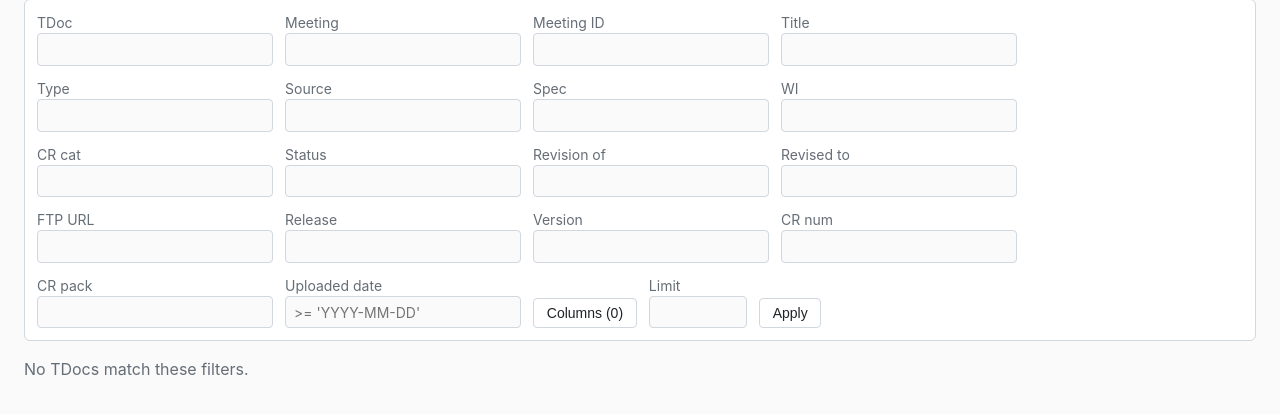
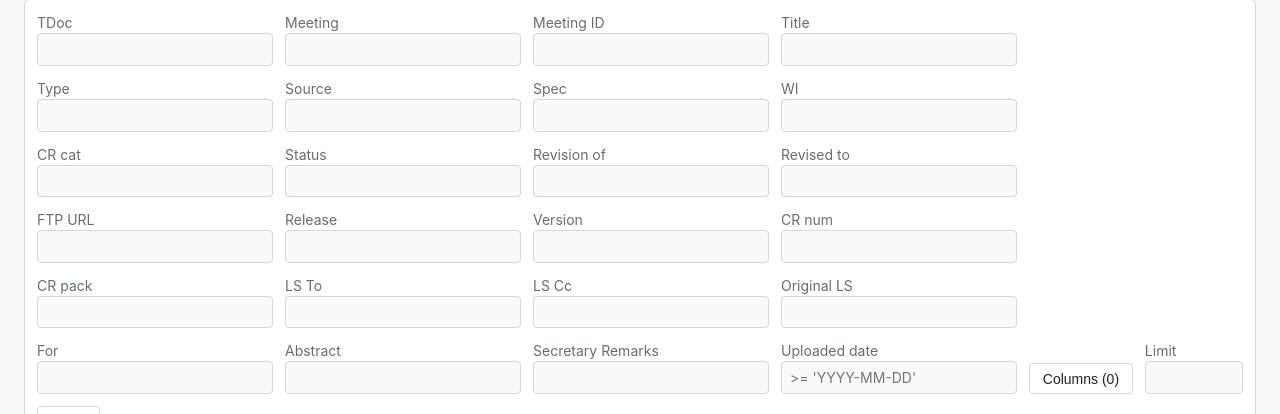
Before and after one commit to jerrywang121/doc3gpp, a Python web app: template src/doc3gpp/web/templates/tdoc_list.html in a window 1280 px wide. Shown: the part 179-593 px from the top of the page. Run offline with Jinja, Linux system fonts and the light colour scheme; the template is opened without the code that fills it, so the values that code supplies are empty.

Commit message:
feat(web): plumb six XLSX-metadata fields through /tdocs route + detail
TDOC_COLUMN_LABELS gains six new entries, list_tdocs accepts the
six Query params, the filter form gains six input cells, and
tdoc_show.html renders an 'XLSX metadata' panel when any of the
six fields is non-None. Default column visibility unchanged.

```diff
--- a/src/doc3gpp/web/render.py
+++ b/src/doc3gpp/web/render.py
@@ -47,6 +47,12 @@ TDOC_COLUMN_LABELS: dict[str, str] = {
     "cr_cat": "CR Category",
     "version": "Version",
     "related_wis": "Related WIs",
+    "ls_to": "LS To",
+    "ls_cc": "LS Cc",
+    "original_ls": "Original LS",
+    "tdoc_for": "For",
+    "abstract": "Abstract",
+    "secretary_remarks": "Secretary Remarks",
 }
 
 # Default HTML table columns: the previous hard-coded set with
--- a/src/doc3gpp/web/static/style.css
+++ b/src/doc3gpp/web/static/style.css
@@ -362,6 +362,15 @@ details.hit-details summary {
   overflow-x: auto;
 }
 
+.xlsx-meta-pre {
+  margin: 0.25rem 0 0;
+  white-space: pre-wrap;
+  word-break: break-word;
+  background: var(--code-bg);
+  padding: 0.5rem;
+  border-radius: 4px;
+}
+
 /* TDoc list: status-derived row backgrounds (soft pastels, dark text) */
 tr.status-lgreen td { background: #e2f5d8; }
 tr.status-green td { background: #c8e6c9; }
--- a/src/doc3gpp/web/templates/partials/tdoc_filters.html
+++ b/src/doc3gpp/web/templates/partials/tdoc_filters.html
@@ -56,6 +56,24 @@
   <label>CR pack
     <input type="text" name="cr-pack" value="{{ filters.cr_pack or '' }}">
   </label>
+  <label>LS To
+    <input type="text" name="ls-to" value="{{ filters.ls_to or '' }}">
+  </label>
+  <label>LS Cc
+    <input type="text" name="ls-cc" value="{{ filters.ls_cc or '' }}">
+  </label>
+  <label>Original LS
+    <input type="text" name="original-ls" value="{{ filters.original_ls or '' }}">
+  </label>
+  <label>For
+    <input type="text" name="for" value="{{ filters.tdoc_for or '' }}">
+  </label>
+  <label>Abstract
+    <input type="text" name="abstract" value="{{ filters.abstract or '' }}">
+  </label>
+  <label>Secretary Remarks
+    <input type="text" name="secretary-remarks" value="{{ filters.secretary_remarks or '' }}">
+  </label>
   <label>Uploaded date
     <input type="text" name="uploaded-date" placeholder=">= 'YYYY-MM-DD'" value="{{ filters.uploaded_date or '' }}">
   </label>
```
Also changed, not shown: src/doc3gpp/web/routes/tdocs.py (+18 -0 lines), src/doc3gpp/web/templates/tdoc_show.html (+14 -0 lines), tests/integration/test_web_end_to_end.py (+78 -0 lines).
